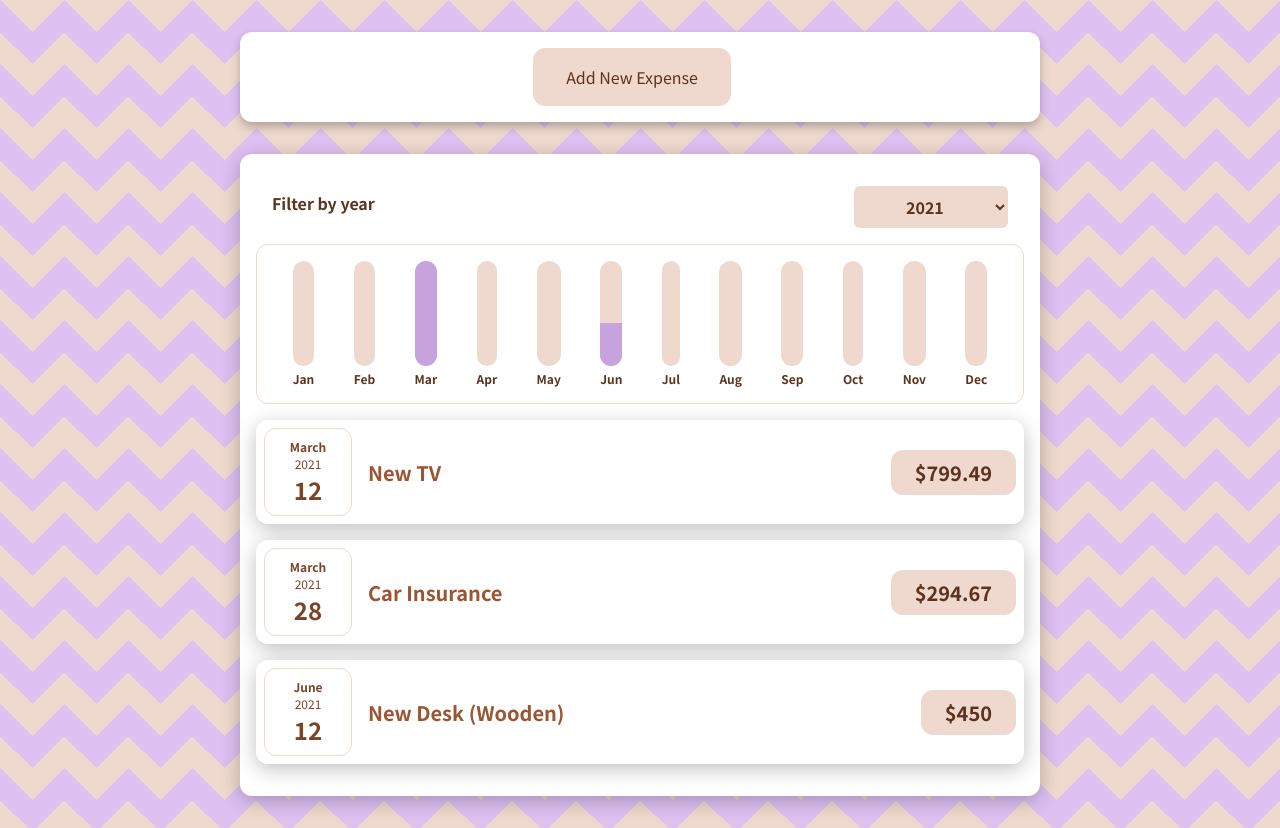
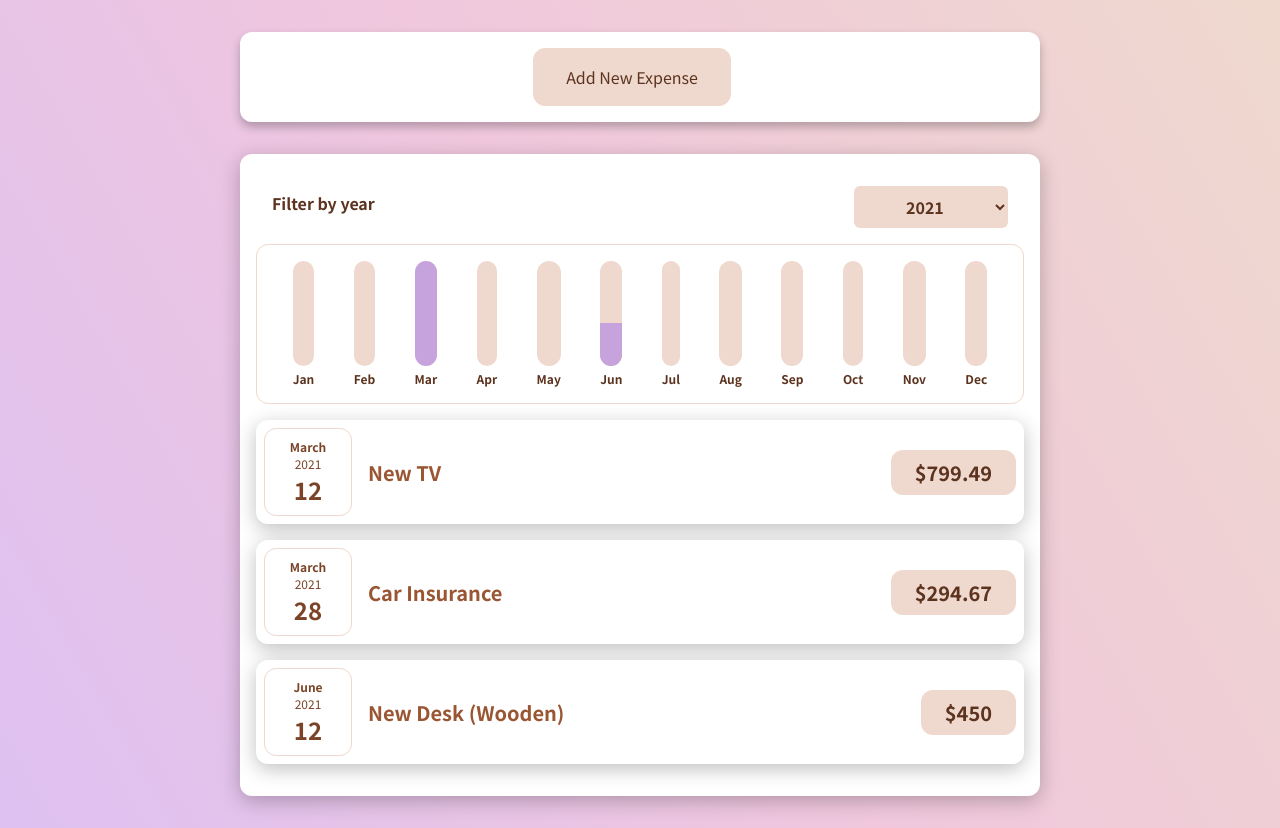
Before and after one commit to dawidlehai/react-expenses-tracker, a React (Create React App) app: page / in a window 1280 px wide. Built offline with nearby package versions, Linux system fonts and the light colour scheme.

Commit message:
style: change background

```diff
--- a/src/index.css
+++ b/src/index.css
@@ -7,17 +7,10 @@
 html {
   font-family: "Noto Sans JP", sans-serif;
   color: #5c331e;
+  min-height: 100dvh;
 }
 
 body {
   margin: 0;
-  background-color: #dec0f1;
-  opacity: 1;
-  background-image: linear-gradient(135deg, #efd9ce 25%, transparent 25%),
-    linear-gradient(225deg, #efd9ce 25%, transparent 25%),
-    linear-gradient(45deg, #efd9ce 25%, transparent 25%),
-    linear-gradient(315deg, #efd9ce 25%, #dec0f1 25%);
-  background-position: 32px 0, 32px 0, 0 0, 0 0;
-  background-size: 64px 64px;
-  background-repeat: repeat;
+  background: linear-gradient(60deg, #dec0f1, #f0c7dd, #efd9ce);
 }
```
